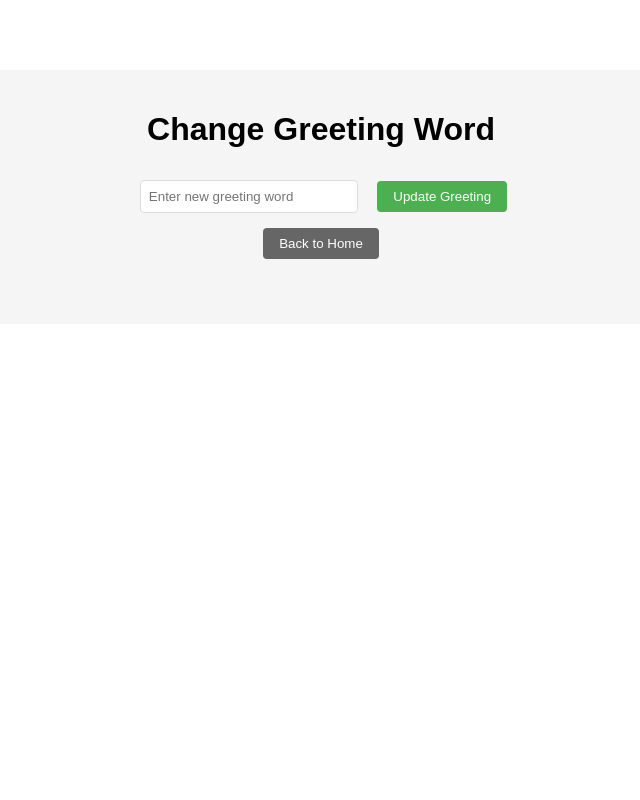
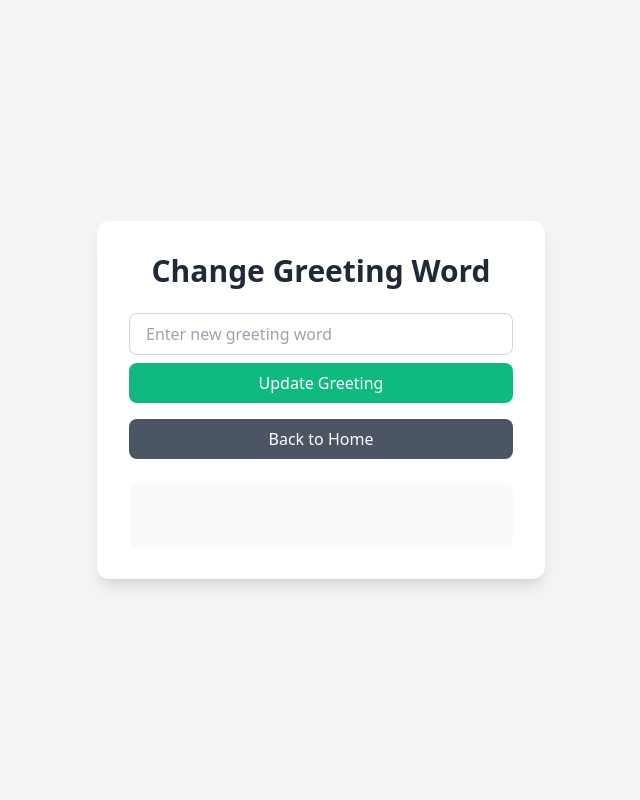
Before and after one commit to younann/finalProject, a Flask app: page /change-greeting in a window 1280 px wide. Shown: the whole page, without its empty margins (319-959 px from the left). Run offline with Flask 3, Linux system fonts and the light colour scheme; some libraries are stand-ins or nearby versions.

Commit message:
change the html and remove the unused jenkins

```diff
--- a/app/templates/change_greeting.html
+++ b/app/templates/change_greeting.html
@@ -5,71 +5,46 @@
     <meta charset="UTF-8">
     <meta name="viewport" content="width=device-width, initial-scale=1.0">
     <title>Change Greeting Word</title>
-    <style>
-        body {
-            font-family: Arial, sans-serif;
-            max-width: 800px;
-            margin: 0 auto;
-            padding: 20px;
-            text-align: center;
+    <script src="https://cdn.tailwindcss.com"></script>
+    <script>
+        tailwind.config = {
+            theme: {
+                extend: {
+                    colors: {
+                        primary: '#4F46E5',
+                        secondary: '#10B981',
+                        dark: '#1F2937',
+                    }
+                }
+            }
         }
-
-        .container {
-            background-color: #f5f5f5;
-            border-radius: 8px;
-            padding: 20px;
-            margin-top: 50px;
-        }
-
-        input[type="text"] {
-            padding: 8px;
-            margin: 10px;
-            border: 1px solid #ddd;
-            border-radius: 4px;
-            width: 200px;
-        }
-
-        button {
-            padding: 8px 16px;
-            background-color: #4CAF50;
-            color: white;
-            border: none;
-            border-radius: 4px;
-            cursor: pointer;
-            margin: 5px;
-        }
-
-        button:hover {
-            background-color: #45a049;
-        }
-
-        #result {
-            margin-top: 20px;
-            padding: 10px;
-            font-size: 1.2em;
-        }
-
-        .back-button {
-            background-color: #666;
-        }
-
-        .back-button:hover {
-            background-color: #555;
-        }
-    </style>
+    </script>
 </head>
 
-<body>
-    <div class="container">
-        <h1>Change Greeting Word</h1>
-        <div>
-            <input type="text" id="wordInput" placeholder="Enter new greeting word">
-            <button onclick="updateGreeting()">Update Greeting</button>
+<body class="bg-gray-100 min-h-screen flex items-center justify-center p-4">
+    <div
+        class="container max-w-md mx-auto bg-white rounded-xl shadow-lg overflow-hidden transform transition-all hover:shadow-xl">
+        <div class="p-8">
+            <div class="text-center">
+                <h1 class="text-3xl font-bold text-gray-800 mb-6">Change Greeting Word</h1>
+                <div class="space-y-4">
+                    <div class="flex flex-col gap-2">
+                        <input type="text" id="wordInput" placeholder="Enter new greeting word"
+                            class="px-4 py-2 border border-gray-300 rounded-lg focus:outline-none focus:ring-2 focus:ring-primary focus:border-transparent" />
+                        <button onclick="updateGreeting()"
+                            class="px-4 py-2 bg-secondary text-white rounded-lg hover:bg-green-600 transition-colors duration-300 focus:outline-none focus:ring-2 focus:ring-green-500 focus:ring-opacity-50">
+                            Update Greeting
+                        </button>
+                    </div>
+                    <button onclick="window.location.href='/'"
+                        class="w-full px-4 py-2 bg-gray-600 text-white rounded-lg hover:bg-gray-700 transition-colors duration-300 focus:outline-none focus:ring-2 focus:ring-gray-500 focus:ring-opacity-50">
+                        Back to Home
+                    </button>
+                </div>
+                <div id="result" class="mt-6 p-4 min-h-16 text-lg font-medium text-gray-700 bg-gray-50 rounded-lg">
+                </div>
+            </div>
         </div>
-        <div>
-            <button class="back-button" onclick="window.location.href='/'">Back to Home</button>
-        </div>
-        <div id="result"></div>
     </div>
 
     <script>
@@ -79,10 +54,14 @@
 
             if ( !word ) {
                 resultDiv.textContent = 'Please enter a greeting word';
+                resultDiv.className = 'mt-6 p-4 min-h-16 text-lg font-medium text-red-600 bg-red-50 rounded-lg';
                 return;
             }
 
             try {
+                resultDiv.textContent = 'Updating...';
+                resultDiv.className = 'mt-6 p-4 min-h-16 text-lg font-medium text-gray-700 bg-gray-50 rounded-lg';
+
                 const response = await fetch( '/greeting-word', {
                     method: 'POST',
                     headers: {
@@ -93,15 +72,29 @@
                     } )
                 } );
                 const data = await response.json();
-                resultDiv.textContent = data.message;
 
                 if ( response.ok ) {
-                    setTimeout( () => {
-                        window.location.href = '/';
-                    }, 1500 );
+                    resultDiv.textContent = data.message;
+                    resultDiv.className =
+                        'mt-6 p-4 min-h-16 text-lg font-medium text-green-600 bg-green-50 rounded-lg';
+
+                    // Add a countdown for better UX
+                    let countdown = 3;
+                    const interval = setInterval( () => {
+                        countdown--;
+                        resultDiv.textContent = `${data.message} - Redirecting in ${countdown}s`;
+                        if ( countdown <= 0 ) {
+                            clearInterval( interval );
+                            window.location.href = '/';
+                        }
+                    }, 1000 );
+                } else {
+                    resultDiv.textContent = data.error || 'Error updating greeting word';
+                    resultDiv.className = 'mt-6 p-4 min-h-16 text-lg font-medium text-red-600 bg-red-50 rounded-lg';
                 }
             } catch ( error ) {
                 resultDiv.textContent = 'Error updating greeting word';
+                resultDiv.className = 'mt-6 p-4 min-h-16 text-lg font-medium text-red-600 bg-red-50 rounded-lg';
             }
         }
 
```
Also changed, not shown: app/templates/index.html (+47 -61 lines), 2 other files.
